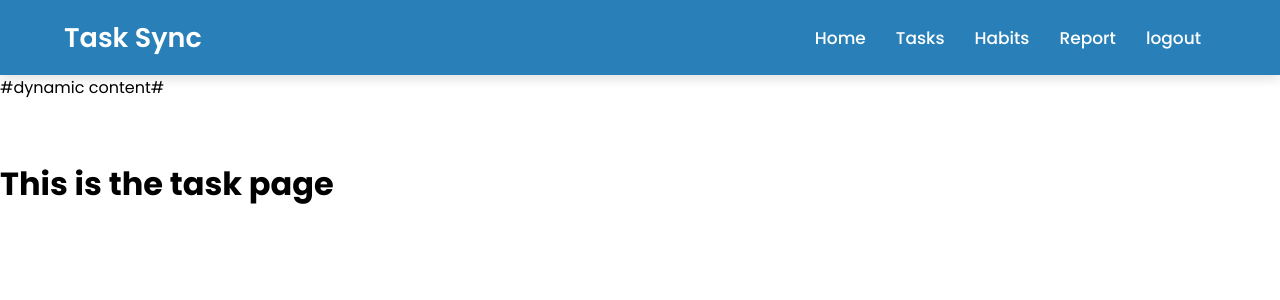
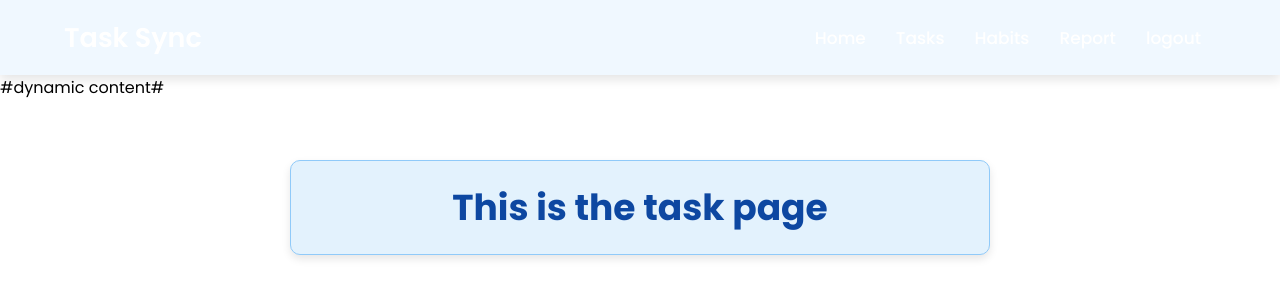
Before and after one commit to ArjunYuvraj/Django-Project, a Django app: page /task/task/ in a window 1280 px wide. Shown: the top 300 px of the page. Run offline with Django 5.2, Linux system fonts and the light colour scheme.

Commit message:
feature: implemented dedicated css for the child templates inheriting the base.html

```diff
--- a/frontend/templates/base.html
+++ b/frontend/templates/base.html
@@ -5,8 +5,9 @@
   <head>
    <meta charset="UTF-8">
    <title> TaskSync</title>
- <link rel="stylesheet" href={% static "css/style.css" %}>
-  <!-- Fontawesome CDN Link -->
+   <link rel="stylesheet" href={% static "css/style.css" %}>
+   {% block extra_head %}{% endblock extra_head %}
+ <!-- Fontawesome CDN Link -->
     <link rel="stylesheet" href="https://cdnjs.cloudflare.com/ajax/libs/font-awesome/5.15.2/css/all.min.css"/>
      <meta name="viewport" content="width=device-width, initial-scale=1.0">
    </head>
--- a/frontend/templates/task.html
+++ b/frontend/templates/task.html
@@ -1,4 +1,14 @@
 {% extends "base.html" %}
+
+{% block title %}Home{% endblock %}
+
+{% block extra_head %}
+    {% load static %}
+    <link rel="stylesheet" href="{% static 'css/task.css' %}">
+{% endblock %}
+
 {% block content %}
-    <h1>This is the task page</h1>
-{% endblock content %}
+    <div class="task-container">
+        <h1>This is the task page</h1>
+    </div>
+{% endblock %}
--- a/static/css/style.css
+++ b/static/css/style.css
@@ -11,7 +11,7 @@ nav{
  top: 0;
  width: 100%;
  height: 75px;
- background: #2980b9;
+ background: #f0f8ff;
  box-shadow: 0 5px 10px rgba(0, 0, 0, 0.1);
 }
 nav .navbar{
@@ -20,7 +20,7 @@ nav .navbar{
   justify-content: space-between;
   height: 100%;
   max-width: 90%;
-  background: #2980b9;
+  background: #f0f8ff;
   margin: auto;
 }
 nav .navbar .logo a{
@@ -39,7 +39,7 @@ nav .navbar .menu{
 .navbar .menu :hover{
   list-style: none;
 
-  color: #51afc5;
+  color: #4682b4;
 }
 .navbar .menu li a{
   color: #fff;
--- /dev/null
+++ b/static/css/task.css
@@ -0,0 +1,29 @@
+/* Styles specific to the task page */
+
+/* Container for task page content */
+.task-container {
+    background-color: #e3f2fd; /* Light blue background */
+    padding: 25px;
+    border-radius: 10px; /* Rounded corners */
+    text-align: center; /* Center align text */
+    margin: 20px auto; /* Center container horizontally */
+    max-width: 700px; /* Limit maximum width */
+    border: 1px solid #90caf9; /* Light blue border */
+    box-shadow: 0 4px 8px rgba(0, 0, 0, 0.1); /* Subtle shadow effect */
+    transition: box-shadow 0.3s ease, transform 0.3s ease; /* Smooth transition for shadow and scaling */
+}
+
+/* Style for h1 tag */
+.task-container h1 {
+    color: #0d47a1; /* Dark blue text color */
+    font-size: 36px; /* Font size */
+    margin: 0; /* Remove default margin */
+    font-weight: bold; /* Bold text */
+    line-height: 1.2; /* Adjust line height for readability */
+}
+
+/* Hover effects */
+.task-container:hover {
+    box-shadow: 0 6px 12px rgba(0, 0, 0, 0.2); /* Slightly increase shadow on hover */
+    transform: scale(1.02); /* Slightly enlarge the container */
+}
```
Also changed, not shown: frontend/templates/habit.html (+12 -4 lines), frontend/templates/home.html (+11 -3 lines), frontend/templates/report.html (+12 -3 lines), static/css/habit.css (added, +28 -0 lines), static/css/home.css (added, +27 -0 lines), static/css/report.css (added, +28 -0 lines).
